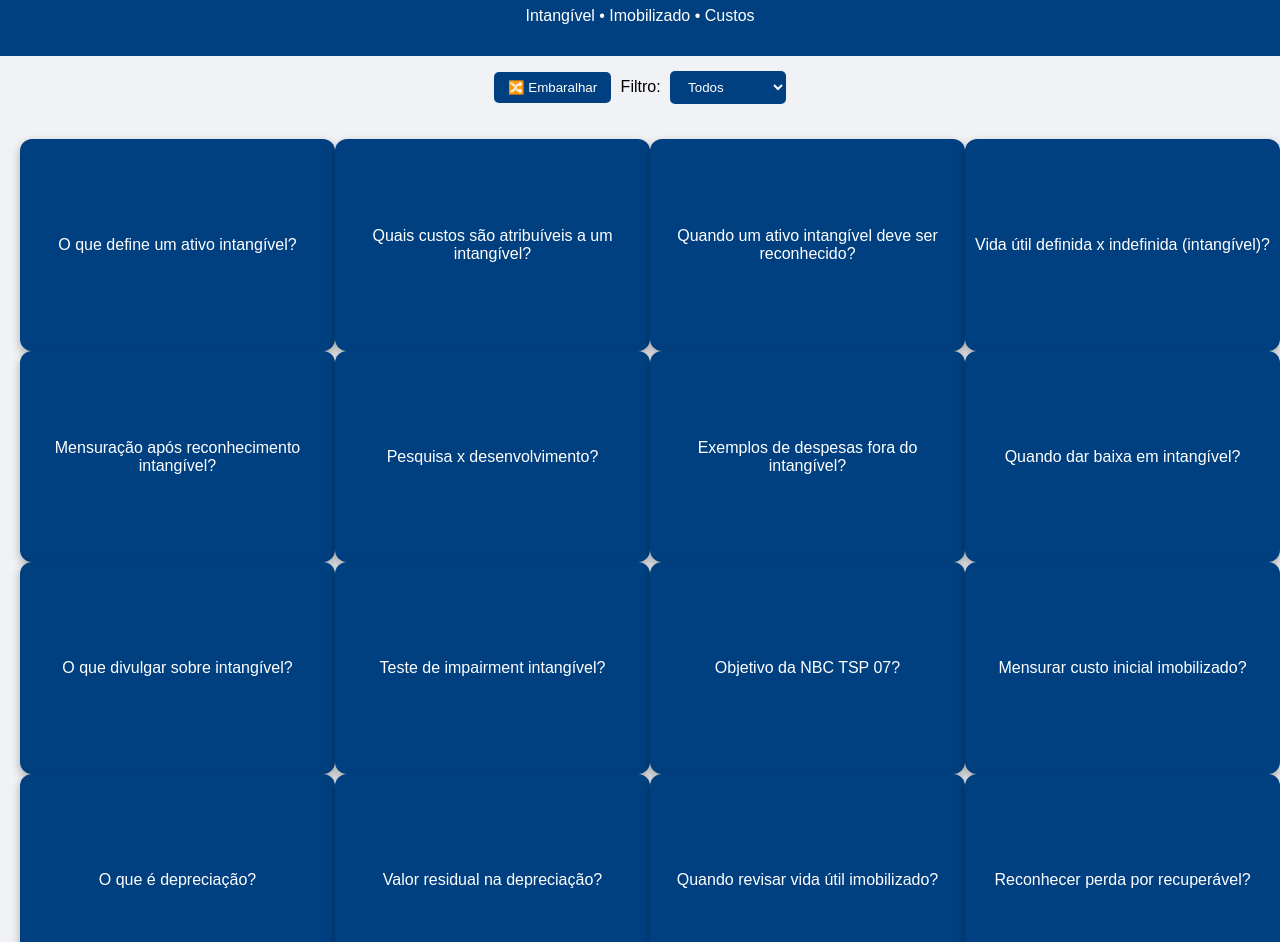
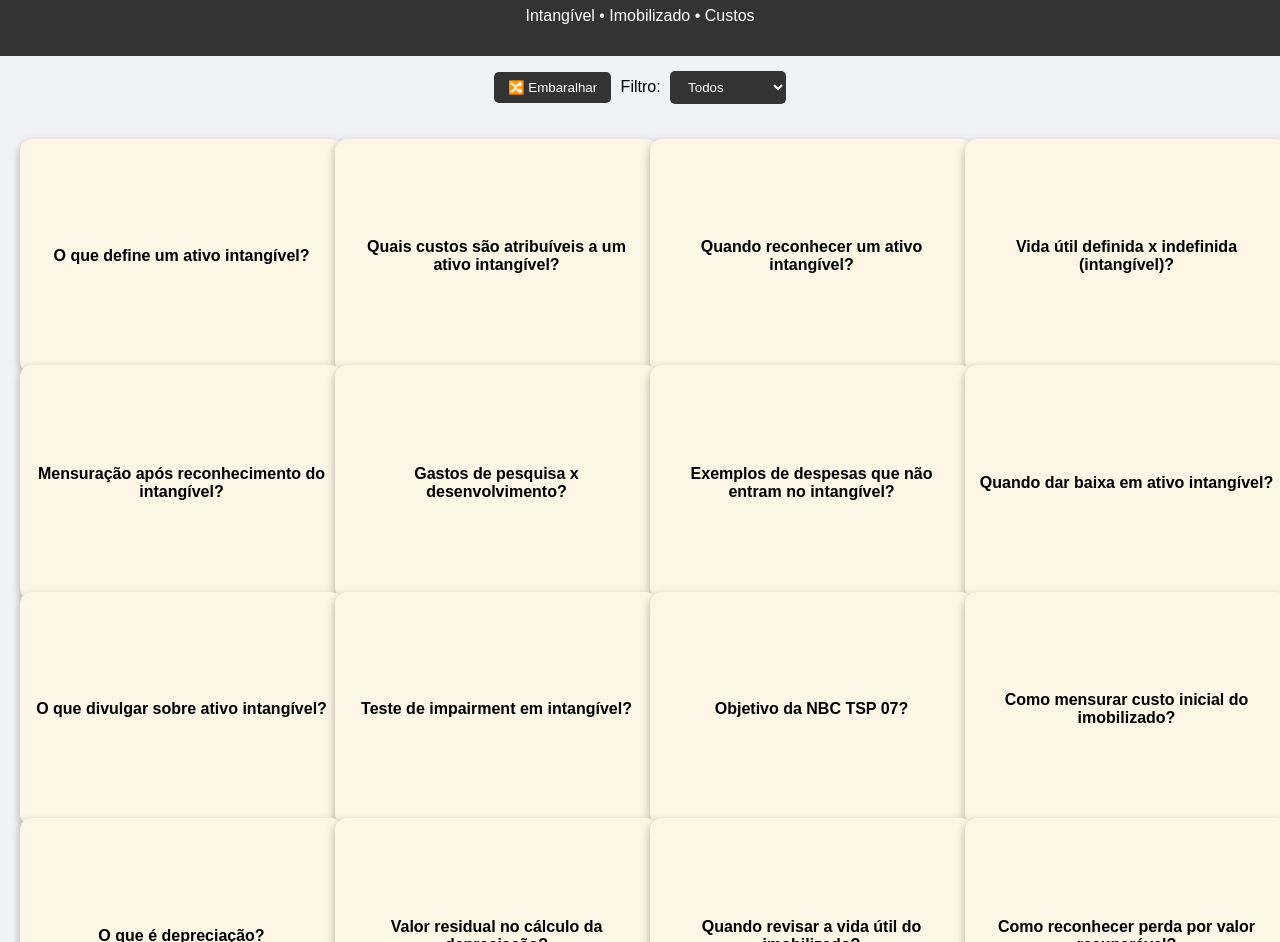
Before and after one commit to marcarvalho44/02-NBCTSP, a plain HTML site: page index.html in a window 1280 px wide. Shown: the part 88-1030 px from the top of the page. Drawn offline with Linux system fonts and the light colour scheme.

Commit message:
Add files via upload

```diff
--- a/index.html
+++ b/index.html
@@ -3,22 +3,23 @@
 <head>
   <meta charset="UTF-8" />
   <meta name="viewport" content="width=device-width, initial-scale=1" />
-  <title>Flashcards NBC TSP Azul</title>
+  <title>Flashcards NBC TSP Creme</title>
   <link rel="manifest" href="manifest.webmanifest">
-  <meta name="theme-color" content="#004080">
+  <meta name="theme-color" content="#fdf5e6">
   <style>
     body { font-family: Arial; background:#f0f2f5; margin:0 }
-    header {background:#004080;color:white;text-align:center;padding:15px}
+    header {background:#333;color:white;text-align:center;padding:15px}
     .controls {margin:10px;text-align:center}
-    button,select{padding:8px 14px;margin:5px;background:#004080;color:#fff;border:none;border-radius:5px;cursor:pointer}
-    button:hover{background:#0059b3}
-    .grid{display:grid;grid-template-columns:repeat(auto-fit,minmax(250px,1fr));gap:20px;padding:20px}
+    button,select{padding:8px 14px;margin:5px;background:#333;color:#fff;border:none;border-radius:5px;cursor:pointer}
+    button:hover{background:#555}
+    .grid{display:grid;grid-template-columns:repeat(auto-fit,minmax(280px,1fr));gap:20px;padding:20px}
     .card{perspective:1000px}
-    .inner{position:relative;width:100%;padding-top:65%;transition:transform .8s;transform-style:preserve-3d;cursor:pointer}
+    .inner{position:relative;width:100%;padding-top:70%;transition:transform .8s;transform-style:preserve-3d;cursor:pointer}
     .card.flipped .inner{transform:rotateY(180deg)}
     .front,.back{position:absolute;top:0;left:0;width:100%;height:100%;border-radius:12px;display:flex;align-items:center;justify-content:center;
-      text-align:center;color:#fff;padding:10px;backface-visibility:hidden;background:#004080;box-shadow:0 4px 10px rgba(0,0,0,.3)}
-    .back{background:#0066cc;transform:rotateY(180deg)}
+      text-align:center;color:#000;padding:14px;backface-visibility:hidden;background:#fdf5e6;box-shadow:0 4px 10px rgba(0,0,0,.3)}
+    .back{background:#fff8dc;transform:rotateY(180deg)}
+    .front{font-weight:bold}
   </style>
 </head>
 <body>
@@ -36,38 +37,38 @@
 <div class="grid" id="grid"></div>
 <script>
 const data=[
-{q:"O que define um ativo intangível?",a:"Ativo não monetário identificável, sem substância física, que gera benefícios futuros ou serviço esperado.",t:"intangivel"},
-{q:"Quais custos são atribuíveis a um intangível?",a:"Salários, honorários, testes, impostos de aquisição, custos para uso.",t:"intangivel"},
-{q:"Quando um ativo intangível deve ser reconhecido?",a:"Quando for provável benefício futuro e custo mensurável.",t:"intangivel"},
-{q:"Vida útil definida x indefinida (intangível)?",a:"Definida=amortiza; indefinida=não amortiza, revisa.",t:"intangivel"},
-{q:"Mensuração após reconhecimento intangível?",a:"Modelo de custo ou reavaliação.",t:"intangivel"},
-{q:"Pesquisa x desenvolvimento?",a:"Pesquisa=despesa; desenvolvimento=ativo se atender critérios.",t:"intangivel"},
-{q:"Exemplos de despesas fora do intangível?",a:"Propaganda, treinamento, administração.",t:"intangivel"},
-{q:"Quando dar baixa em intangível?",a:"Na alienação ou quando não gera benefícios.",t:"intangivel"},
-{q:"O que divulgar sobre intangível?",a:"Vida útil, método, valor residual, valor contábil.",t:"intangivel"},
-{q:"Teste de impairment intangível?",a:"Anualmente ou se houver indícios de perda.",t:"intangivel"},
+{q:"O que define um ativo intangível?",a:"NBC TSP 08, item 16: ativo não monetário identificável, sem substância física, controlado pela entidade e capaz de gerar benefícios econômicos futuros ou potencial de serviços.",t:"intangivel"},
+{q:"Quais custos são atribuíveis a um ativo intangível?",a:"NBC TSP 08, item 28: salários, honorários, custos de testes, impostos de aquisição e outros diretamente necessários para colocá-lo em condições de uso.",t:"intangivel"},
+{q:"Quando reconhecer um ativo intangível?",a:"NBC TSP 08, item 21: deve ser reconhecido quando for provável que benefícios futuros fluam e o custo possa ser mensurado de forma confiável.",t:"intangivel"},
+{q:"Vida útil definida x indefinida (intangível)?",a:"NBC TSP 08, itens 88-90: definida = amortização sistemática; indefinida = não amortiza, mas testa impairment anualmente.",t:"intangivel"},
+{q:"Mensuração após reconhecimento do intangível?",a:"NBC TSP 08, item 72: escolha entre modelo do custo (custo - amortização - perdas) ou reavaliação (valor justo).",t:"intangivel"},
+{q:"Gastos de pesquisa x desenvolvimento?",a:"NBC TSP 08, itens 54-64: pesquisa sempre despesa; desenvolvimento pode ser ativado se atender critérios como viabilidade técnica e expectativa de benefícios.",t:"intangivel"},
+{q:"Exemplos de despesas que não entram no intangível?",a:"NBC TSP 08, item 69: propaganda, treinamento, custos administrativos gerais.",t:"intangivel"},
+{q:"Quando dar baixa em ativo intangível?",a:"NBC TSP 08, item 112: na alienação ou quando não houver expectativa de benefícios ou serviços futuros.",t:"intangivel"},
+{q:"O que divulgar sobre ativo intangível?",a:"NBC TSP 08, item 118: vida útil, método, valor residual, valor contábil, políticas de amortização, reavaliações.",t:"intangivel"},
+{q:"Teste de impairment em intangível?",a:"NBC TSP 08, item 94: ativos de vida indefinida ou não disponíveis para uso devem ser testados anualmente ou se houver indícios de perda.",t:"intangivel"},
 
-{q:"Objetivo da NBC TSP 07?",a:"Tratar reconhecimento, mensuração, depreciação, baixa, divulgação do imobilizado.",t:"imobilizado"},
-{q:"Mensurar custo inicial imobilizado?",a:"Preço compra+tributos+transporte+instalação+testes.",t:"imobilizado"},
-{q:"O que é depreciação?",a:"Alocação sistemática do valor depreciável.",t:"imobilizado"},
-{q:"Valor residual na depreciação?",a:"Considerado; se irrelevante, zero.",t:"imobilizado"},
-{q:"Quando revisar vida útil imobilizado?",a:"Quando houver mudança expectativa de uso/obsolescência.",t:"imobilizado"},
-{q:"Reconhecer perda por recuperável?",a:"Comparar valor em uso/justo; perda se contábil>recuperável.",t:"imobilizado"},
-{q:"Valor contábil após reconhecimento?",a:"Custo - depreciação acumulada - perdas.",t:"imobilizado"},
-{q:"Baixa do imobilizado?",a:"Alienado, perdido ou sem benefício futuro.",t:"imobilizado"},
-{q:"Divulgação imobilizado?",a:"Classes, métodos, valores, políticas.",t:"imobilizado"},
-{q:"Métodos de depreciação?",a:"Linear, por uso, unidades produção.",t:"imobilizado"},
+{q:"Objetivo da NBC TSP 07?",a:"NBC TSP 07, item 1: estabelecer critérios de reconhecimento, mensuração, depreciação, baixa e divulgação do ativo imobilizado.",t:"imobilizado"},
+{q:"Como mensurar custo inicial do imobilizado?",a:"NBC TSP 07, item 26: preço de compra, tributos não recuperáveis, transporte, instalação, testes iniciais necessários ao funcionamento.",t:"imobilizado"},
+{q:"O que é depreciação?",a:"NBC TSP 07, item 58: alocação sistemática do valor depreciável ao longo da vida útil do ativo.",t:"imobilizado"},
+{q:"Valor residual no cálculo da depreciação?",a:"NBC TSP 07, item 61: considerar valor residual; se insignificante, pode ser considerado zero.",t:"imobilizado"},
+{q:"Quando revisar a vida útil do imobilizado?",a:"NBC TSP 07, item 70: deve ser revista quando houver mudanças nas expectativas de uso, obsolescência ou manutenção.",t:"imobilizado"},
+{q:"Como reconhecer perda por valor recuperável?",a:"NBC TSP 07 remete à NBC TSP 09/10: comparar valor contábil com valor recuperável (uso ou justo). Registrar perda se contábil > recuperável.",t:"imobilizado"},
+{q:"Valor contábil após reconhecimento?",a:"NBC TSP 07, item 43: custo inicial menos depreciação acumulada menos perdas por desvalorização.",t:"imobilizado"},
+{q:"Quando dar baixa no imobilizado?",a:"NBC TSP 07, item 83: na alienação, perda ou quando não há expectativa de benefício futuro.",t:"imobilizado"},
+{q:"O que divulgar sobre imobilizado?",a:"NBC TSP 07, item 90: classes, métodos de depreciação, valores contábeis, políticas contábeis, reavaliações.",t:"imobilizado"},
+{q:"Métodos de depreciação aceitos?",a:"NBC TSP 07, item 60: método deve refletir padrão de consumo de benefícios (linear, unidades produzidas, horas de uso).",t:"imobilizado"},
 
-{q:"Objetivo da NBC TSP 34?",a:"Implementar sistema de custos no setor público.",t:"custos"},
-{q:"Que norma foi revogada pela NBC TSP 34?",a:"A NBC T 16.11.",t:"custos"},
-{q:"Alcance da NBC TSP 34?",a:"Aplica-se a todas entidades do setor público.",t:"custos"},
-{q:"Custo direto x indireto?",a:"Direto=identificável; Indireto=rateio.",t:"custos"},
-{q:"Centros de responsabilidade?",a:"Unidades com gestores que respondem por custos.",t:"custos"},
-{q:"O que é objeto de custo?",a:"Unidade para mensurar custos (bem/serviço).",t:"custos"},
-{q:"Custos fixos x variáveis?",a:"Fixos não variam; variáveis sim.",t:"custos"},
-{q:"Custos controláveis?",a:"Gestor pode influenciar.",t:"custos"},
-{q:"Métodos de custeio?",a:"Direto, absorção parcial/integral.",t:"custos"},
-{q:"Importância info de custos?",a:"Planejamento, decisão, eficiência, transparência.",t:"custos"}
+{q:"Objetivo da NBC TSP 34?",a:"NBC TSP 34, item 1: estabelecer princípios para mensuração e evidenciação dos custos no setor público, visando eficiência e transparência.",t:"custos"},
+{q:"Que norma foi revogada pela NBC TSP 34?",a:"NBC TSP 34, introdução: revoga a NBC T 16.11 a partir de 2024.",t:"custos"},
+{q:"Qual o alcance da NBC TSP 34?",a:"NBC TSP 34, item 3: aplicável a todas entidades do setor público, inclusive administração direta e indireta.",t:"custos"},
+{q:"Custo direto x indireto?",a:"NBC TSP 34, item 18: direto = identificável objetivamente; indireto = rateado com base em direcionadores.",t:"custos"},
+{q:"Centros de responsabilidade?",a:"NBC TSP 34, item 23: unidades definidas que conduzem atividades e cujos gestores respondem pelos custos.",t:"custos"},
+{q:"O que é objeto de custo?",a:"NBC TSP 34, item 19: bem, serviço ou atividade para a qual se deseja identificar e mensurar custos.",t:"custos"},
+{q:"Custos fixos x variáveis?",a:"NBC TSP 34, item 20: fixos = não variam com volume no curto prazo; variáveis = proporcionais ao nível de atividade.",t:"custos"},
+{q:"Custos controláveis?",a:"NBC TSP 34, item 22: custos que o gestor pode influenciar diretamente.",t:"custos"},
+{q:"Métodos de custeio?",a:"NBC TSP 34, itens 30-34: custeio direto, custeio por absorção (integral, parcial, pleno).",t:"custos"},
+{q:"Importância da informação de custos?",a:"NBC TSP 34, item 2: subsidia planejamento, decisão, eficiência, transparência e prestação de contas.",t:"custos"}
 ];
 let currentData=[...data];
 function shuffle(){for(let i=currentData.length-1;i>0;i--){const j=Math.floor(Math.random()*(i+1));[currentData[i],currentData[j]]=[currentData[j],currentData[i]];}render();}
--- a/service-worker.js
+++ b/service-worker.js
@@ -1,2 +1,2 @@
-self.addEventListener('install',e=>{e.waitUntil(caches.open('nbc-blue-v1').then(c=>c.addAll(['./','./index.html','./manifest.webmanifest'])))});
+self.addEventListener('install',e=>{e.waitUntil(caches.open('nbc-creme-v1').then(c=>c.addAll(['./','./index.html','./manifest.webmanifest'])))});
 self.addEventListener('fetch',e=>{e.respondWith(caches.match(e.request).then(r=>r||fetch(e.request)))});
```
Also changed, not shown: manifest.webmanifest.
